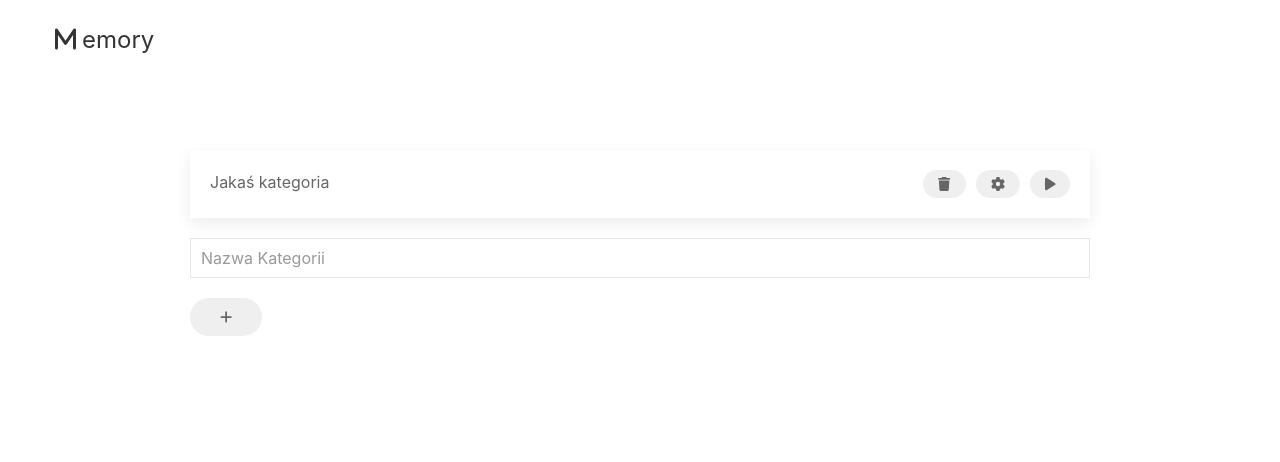
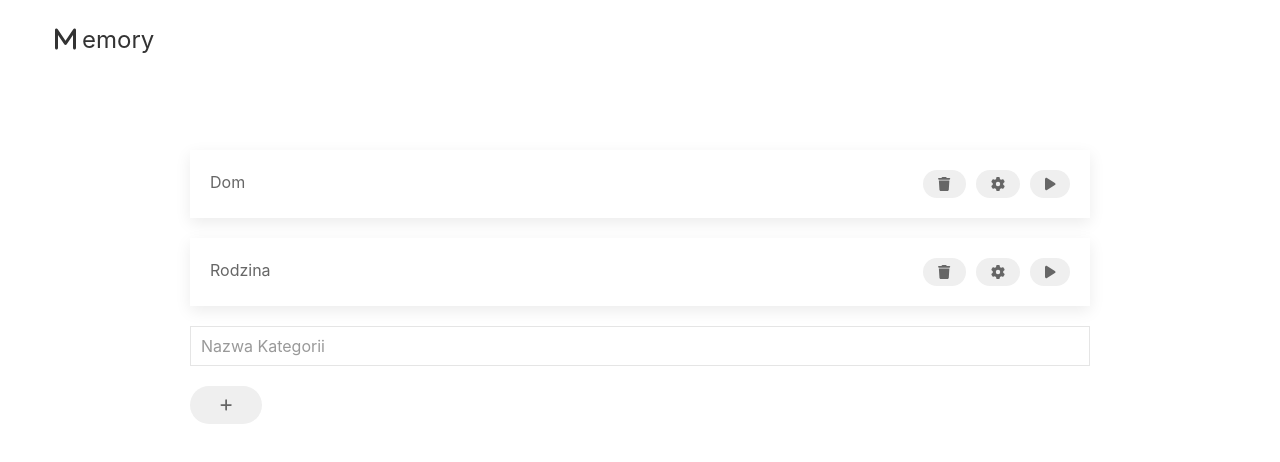
Before and after one commit to kozzy93/memory, an Angular app: page / in a window 1280 px wide. Shown: the top 462 px of the page. Built offline with nearby package versions, Linux system fonts and the light colour scheme.

Commit message:
Dodawanie kategorii

```diff
--- a/src/app/features/categories/categories.component.html
+++ b/src/app/features/categories/categories.component.html
@@ -1,8 +1,10 @@
 <div class="uk-section">
   <div class="uk-container uk-container-small">
-  <app-category-box [categoryName]="catName"></app-category-box>
-    <input type="text" class="uk-input" placeholder="Nazwa Kategorii">
-    <button class="uk-button uk-border-pill uk-margin">
+  <app-category-box *ngFor="let category of categories"
+                    [categoryName]="category.name"></app-category-box>
+    <input [(ngModel)]="newCategoryName" type="text" class="uk-input"
+           placeholder="Nazwa Kategorii">
+    <button class="uk-button uk-border-pill uk-margin" (click)="addCategory()">
       <fa-icon [icon]="faPlus"></fa-icon>
     </button>
   </div>
--- a/src/app/features/categories/categories.component.ts
+++ b/src/app/features/categories/categories.component.ts
@@ -1,5 +1,6 @@
 import { Component, OnInit } from "@angular/core";
 import { faPlus } from "@fortawesome/free-solid-svg-icons";
+import { Category } from "../../models/caterory-model";
 
 @Component({
   selector: "app-categories",
@@ -8,9 +9,15 @@ import { faPlus } from "@fortawesome/free-solid-svg-icons";
 })
 export class CategoriesComponent implements OnInit {
   faPlus = faPlus;
-  catName = "Jakaś kategoria";
+  newCategoryName = "";
+  categories: Category[] = [{ name: "Dom" }, { name: "Rodzina" }];
 
   constructor() {}
 
   ngOnInit(): void {}
+
+  addCategory() {
+    this.categories.push({ name: this.newCategoryName });
+    this.newCategoryName = "";
+  }
 }
--- /dev/null
+++ b/src/app/models/caterory-model.ts
@@ -0,0 +1,4 @@
+export interface Category {
+  id?: number;
+  name: string;
+}
```
Also changed, not shown: src/app/app.module.ts (+13 -16 lines).
